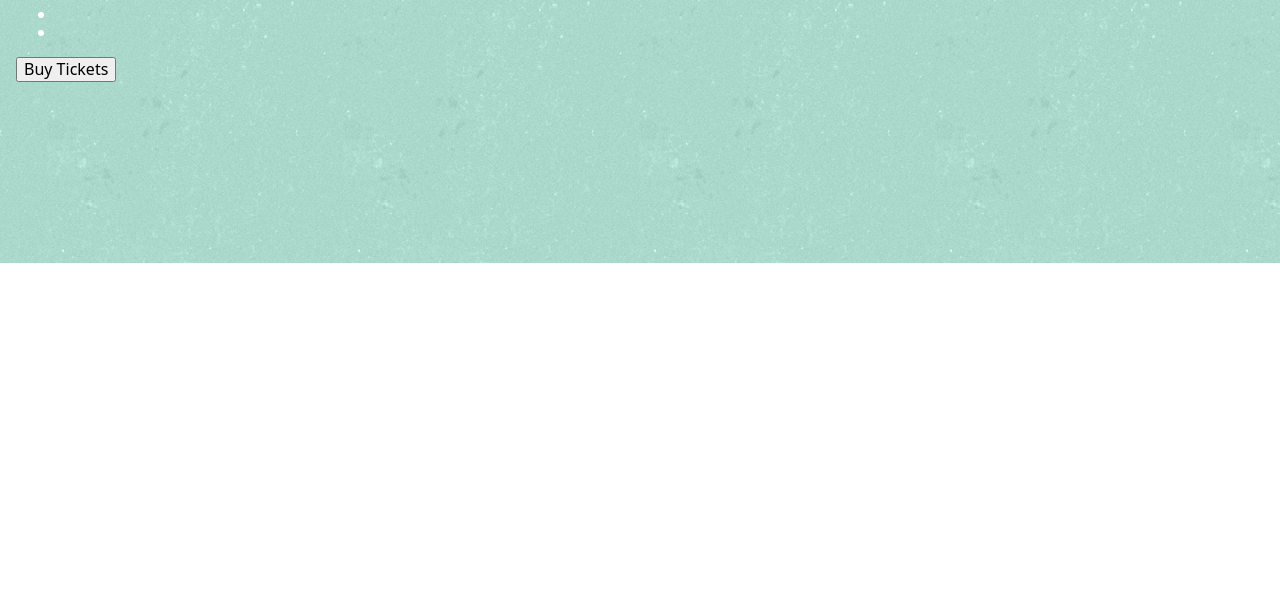
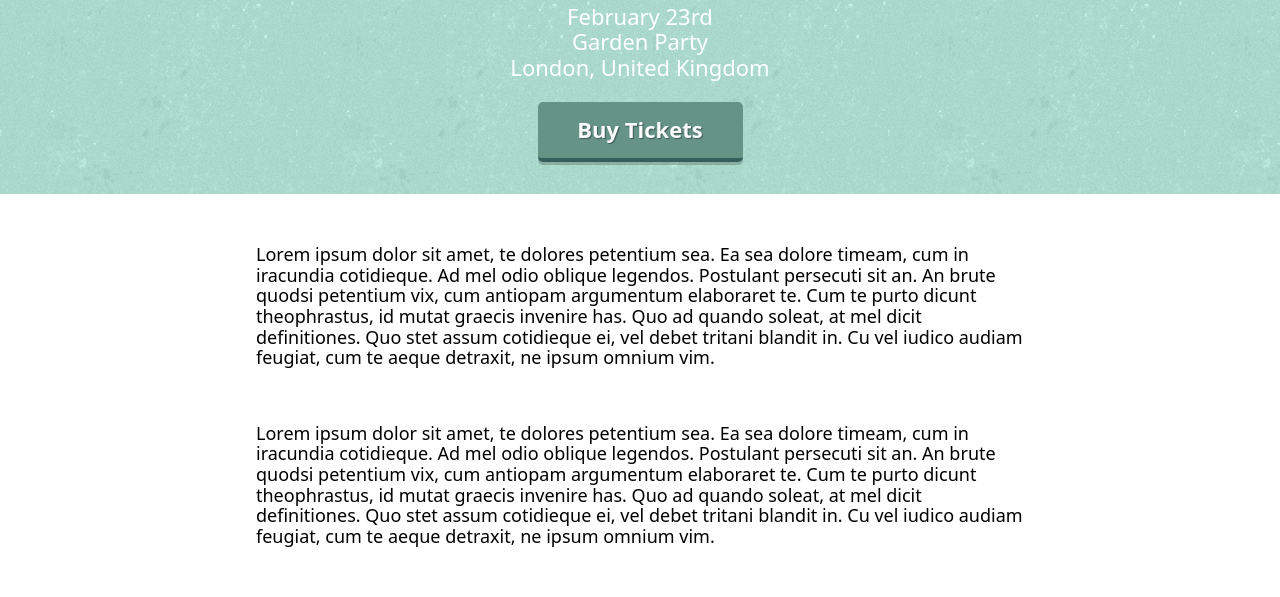
Before and after one commit to andrico1234/graphcms-post-starter, a Gatsby site: page /event in a window 1280 px wide. Shown: the part 537-1134 px from the top of the page. Before the commit the page ends 800 px from the top, so only its background shows below. Built offline with nearby package versions, Linux system fonts and the light colour scheme; Gatsby itself is replaced by a stand-in of ours.

Commit message:
finish event page add button

```diff
--- /dev/null
+++ b/src/components/Button/button.js
@@ -0,0 +1,29 @@
+import React from 'react'
+import styled from 'styled-components'
+
+const Button = ({ children }) => {
+  return <DefaultButton>{children}</DefaultButton>
+}
+
+export default Button
+
+const DefaultButton = styled.button`
+  background: rgb(101,148,135);
+  border: none;
+  border-bottom: 4px solid rgb(53,95,90);
+  border-radius: 5px;
+  box-shadow: 0px 3px 0px 0px rgba(0, 0, 0, 0.2);
+  color: #fbfbfb;
+  cursor: pointer;
+  font-size: 22px;
+  font-weight: 600;
+  height: 60px;
+  position: relative;
+  text-shadow: 1px 1px 1px rgba(0, 0, 0, 0.4);
+  width: 205px;
+
+  &:hover {
+    box-shadow: 0px 2px 0px 0px rgba(0,0,0,.2);
+    top: 1px;
+  }
+`
--- /dev/null
+++ b/src/components/RealFakeText/realFakeText.js
@@ -0,0 +1,5 @@
+export default `
+  Lorem ipsum dolor sit amet, te dolores petentium sea. Ea sea dolore timeam, cum in iracundia cotidieque. Ad mel odio oblique legendos. Postulant persecuti sit an. An brute quodsi petentium vix, cum antiopam argumentum elaboraret te.
+
+  Cum te purto dicunt theophrastus, id mutat graecis invenire has. Quo ad quando soleat, at mel dicit definitiones. Quo stet assum cotidieque ei, vel debet tritani blandit in. Cu vel iudico audiam feugiat, cum te aeque detraxit, ne ipsum omnium vim.
+`
--- a/src/pages/event.js
+++ b/src/pages/event.js
@@ -1,50 +1,36 @@
 import React from 'react'
 import styled from 'styled-components'
 
+import BandImage from '../images/band-image.jpg'
+import Button from '../components/Button/button'
 import Layout from '../components/Layout/layout'
 import SEO from '../components/Seo/seo'
-import BandImage from '../images/band-image.jpg'
+import realFakeText from '../components/RealFakeText/realFakeText'
 
 const Event = () => {
   return (
     <Layout>
-      <SEO title="event" tags={["music", "event", "paulette"]} />
-      <Background/>
-      <ContentContainer>
-        <StaticContent>
-          <h1>Paulette</h1>
-          <div>
-            <ul>
-              <li></li>
-              <li></li>
-              <li></li>
-            </ul>
-          </div>
-          <button>
-            Buy Tickets
-          </button>
-        </StaticContent>
-        <Description>
-          Hey theeree
-        </Description>
-      </ContentContainer>
+      <SEO title="event" tags={['music', 'event', 'paulette']} />
+      <Background />
+      <EventDescription>
+        <h1>Paulette</h1>
+        <List>
+          <li>February 23rd</li>
+          <li>Garden Party</li>
+          <li>London, United Kingdom</li>
+        </List>
+        <Button>Buy Tickets</Button>
+      </EventDescription>
+      <BandDescription>
+        <Paragraph>{realFakeText}</Paragraph>
+        <br />
+        <Paragraph>{realFakeText}</Paragraph>
+      </BandDescription>
     </Layout>
   )
 }
 
-export default Event;
-
-const ContentContainer = styled.div`
-  display: flex;
-  wrap: no-wrap;
-`
-
-const StaticContent = styled.div`
-  color: white;
-  flex-grow: 1;
-  margin-left: 16px;
-  max-width: 33%;
-`
+export default Event
 
 const Background = styled.div`
   width: 100%;
@@ -54,8 +40,24 @@ const Background = styled.div`
   background-position: center;
 `
 
-const Description = styled.div`
+const EventDescription = styled.div`
+  color: white;
   font-size: 18px;
-  flex-grow: 2;
   margin: 32px 16px;
+  text-align: center;
 `
+
+const List = styled.ul`
+  font-size: 22px;
+  list-style-type: none;
+  padding: 0;
+`
+
+const BandDescription = styled.div`
+  background: white;
+  padding: 32px 20%;
+`
+
+const Paragraph = styled.p`
+  font-size: 18px;
+`
```
